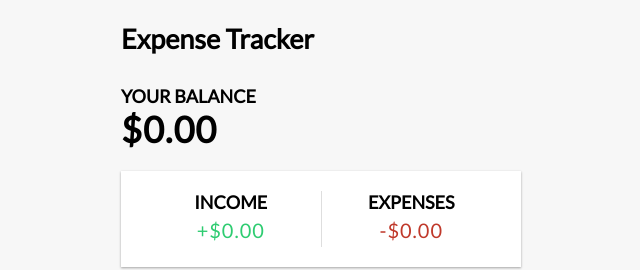
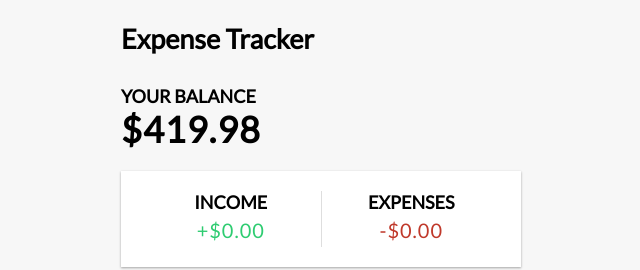
Before and after one commit to JalalHabeeb/expense-tracker, a Vue app: page / in a window 1280 px wide. Shown: the top 270 px of the page, without its empty margins (319-959 px from the left). Built offline with nearby package versions, Linux system fonts and the light colour scheme.

Commit message:
balance funtionality

```diff
--- a/src/App.vue
+++ b/src/App.vue
@@ -1,7 +1,7 @@
 <template>
   <Header />
   <div class="container">
-    <Balance />
+    <Balance :total="total" />
     <IncomeExpenses />
     <TransactionList :transactions="transactions" />
     <AddTransactions />
@@ -15,7 +15,7 @@
 import TransactionList from "./components/TransactionList.vue";
 import AddTransactions from "./components/AddTransactions.vue";
 
-import { ref } from "vue";
+import { ref, computed } from "vue";
 
 const transactions = ref([
   { id: 1, text: "Flower", amount: -19.99 },
@@ -23,4 +23,10 @@
   { id: 3, text: "Book", amount: -10 },
   { id: 4, text: "Camera", amount: 150 },
 ]);
+
+const total = computed(() => {
+  return transactions.value.reduce((acc, transaction) => {
+    return acc + transaction.amount;
+  }, 0);
+});
 </script>
--- a/src/components/Balance.vue
+++ b/src/components/Balance.vue
@@ -1,4 +1,15 @@
 <template>
   <h4>Your Balance</h4>
-  <h1 id="balance">$0.00</h1>
+  <h1 id="balance">${{ total }}</h1>
 </template>
+
+<script setup>
+import { defineProps } from "vue";
+
+const props = defineProps({
+  total: {
+    type: Number,
+    required: true,
+  },
+});
+</script>
```
